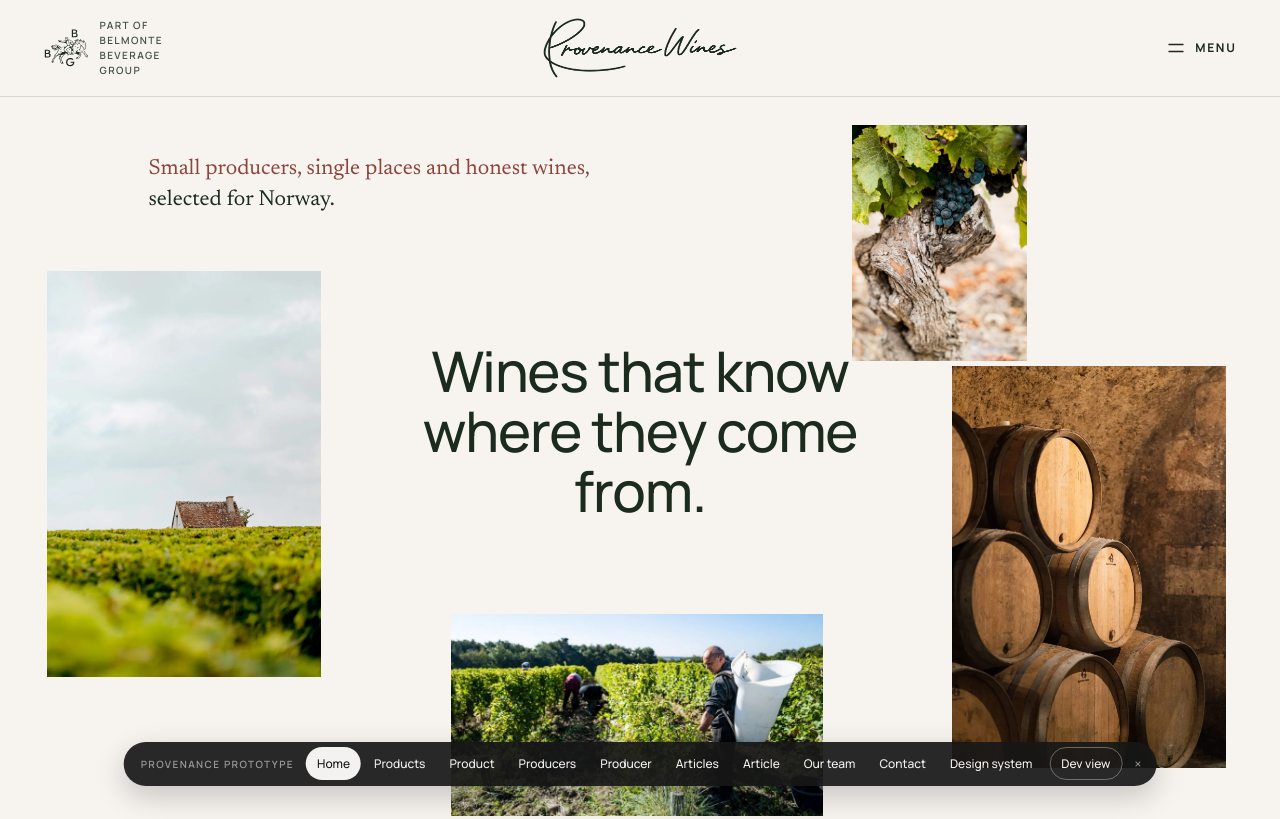
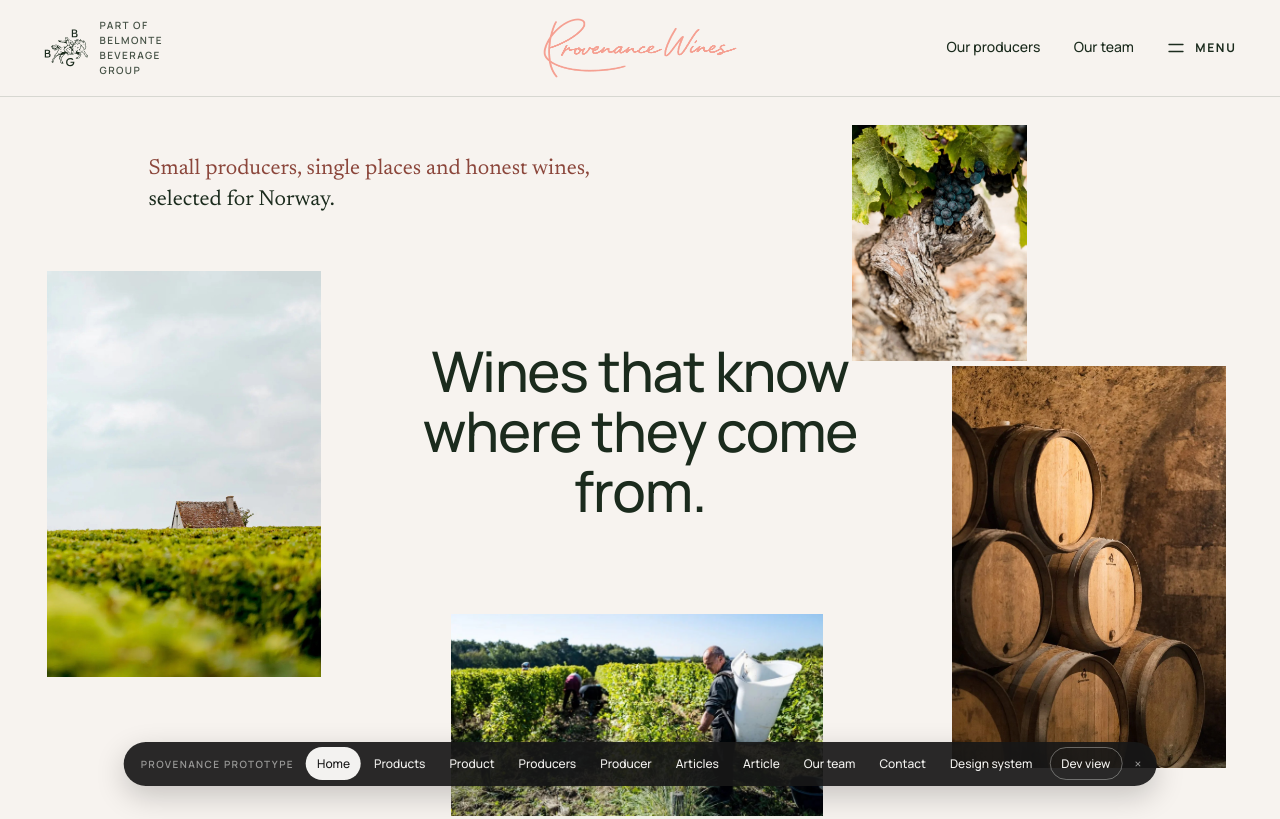
Before and after one commit to Degree-AS/Belmonte-Designs, a plain HTML site: page provenance/index.html in a window 1280 px wide. Shown: the top 819 px of the page. Drawn offline with Linux system fonts and the light colour scheme.

Commit message:
Provenance: pink signature in the header, Our producers and Our team shortcuts
Client feedback 2026-11-18: the header wordmark uses the Pink version as in
the footer, and Our producers + Our team sit left of MENU (both stay in the menu).

Co-Authored-By: Claude Opus 5.5 <noreply@anthropic.com>

```diff
--- a/provenance/assets/brand.js
+++ b/provenance/assets/brand.js
@@ -64,7 +64,7 @@
     name: "Provenance Wines",
     shortName: "Provenance",
     logo: {
-      brandOnLight: "assets/wordmark-forest.png",
+      brandOnLight: "assets/wordmark-pink.png",  // client 2026-11-18: Pink signature in the header, as in the footer
       brandOnDark: "assets/wordmark-pink.png",
       groupOnLight: "assets/belmonte-group-logo-forest.svg",
       groupOnDark: "assets/belmonte-group-logo-ivory.svg",
@@ -87,8 +87,8 @@
       },
       lightScenes: ["stone", "sage", "earth"],
     },
-    // HeaderPiece.headerLinks left empty (client: the MENU is enough)
-    nav: [],
+    // HeaderPiece.headerLinks: shortcuts left of MENU (client 2026-11-18); both stay in menuLinks too
+    nav: [["Our producers", "#producers", "producer"], ["Our team", "#team", "team"]],
     footerSecondary: ["Privacy policy", "Cookie settings", "Alcohol and health", "Instagram", "LinkedIn"],
     titles: { articles: "Journal" },
     demo: { product: "cotes-de-provence-rose-2025", producer: "vaillant-rey" },
--- a/provenance/assets/provenance.css
+++ b/provenance/assets/provenance.css
@@ -505,7 +505,7 @@ h1, h2, h3, h4, h5 { font-weight: 500; letter-spacing: -.02em; line-height: 1.1;
 .tlink.down svg { transform: rotate(90deg); }
 .dark .tlink { color: var(--pink); }
 
-/* Header — Ivory with the Forest signature (preferred: Forest on light, p.10); MENU only (client 2026-10-27) */
+/* Header — Ivory with the Pink signature (client 2026-11-18, as the footer); Our producers + Our team shortcuts left of MENU */
 .hdr-brand img { width: 196px; }
 .site-header:not(.overlay) { border-bottom: 1px solid var(--line); color: var(--ink); }
 @media (max-width: 1000px) { .hdr-brand img { width: 160px; } }
```
Also changed, not shown: 1 other file.
